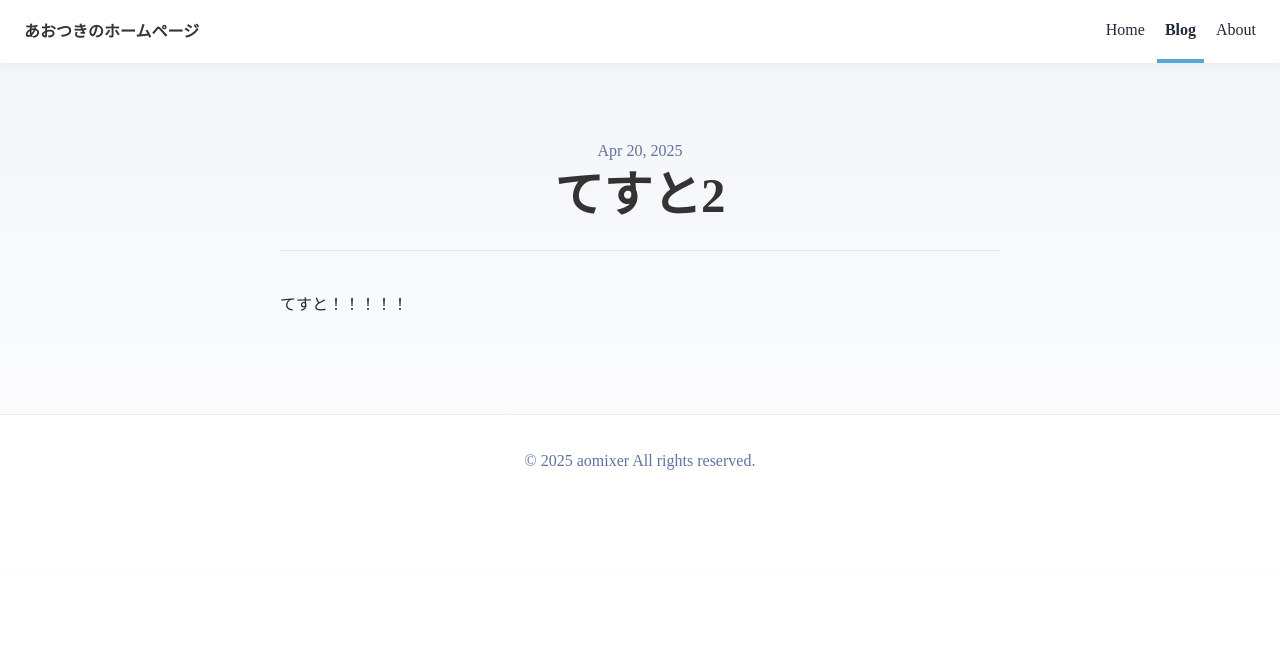
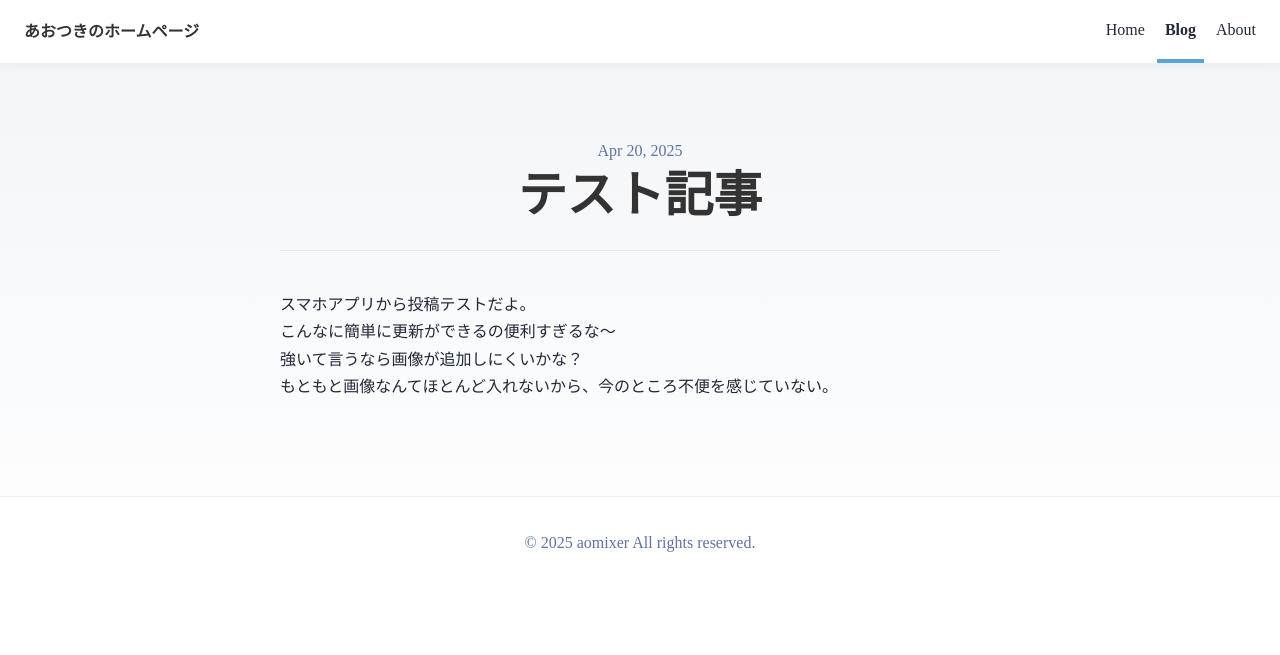
Before and after one commit to aomixer/aomixer.github.io, an Astro site: page /blog/test2 in a window 1280 px wide. Built offline with nearby package versions, Linux system fonts and the light colour scheme; Astro itself is replaced by a stand-in of ours; a web font is replaced by a local one.

Commit message:
test2.md を更新

```diff
--- a/src/content/blog/test2.md
+++ b/src/content/blog/test2.md
@@ -1,7 +1,10 @@
 ---
-title: 'てすと2'
-description: 'てすとだよ'
+title: 'テスト記事'
+description: 'テスト記事'
 pubDate: '2025/04/20'
 ---
 
-てすと！！！！！
+スマホアプリから投稿テストだよ。
+こんなに簡単に更新ができるの便利すぎるな〜
+強いて言うなら画像が追加しにくいかな？
+もともと画像なんてほとんど入れないから、今のところ不便を感じていない。
```
